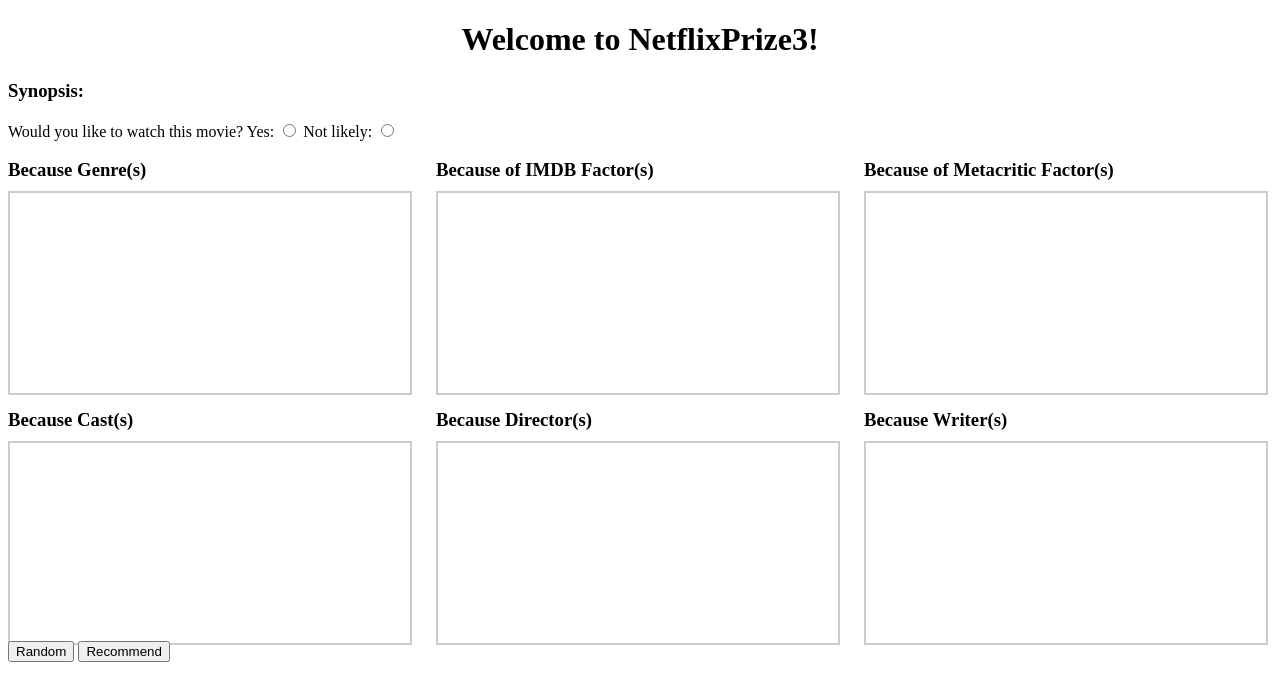
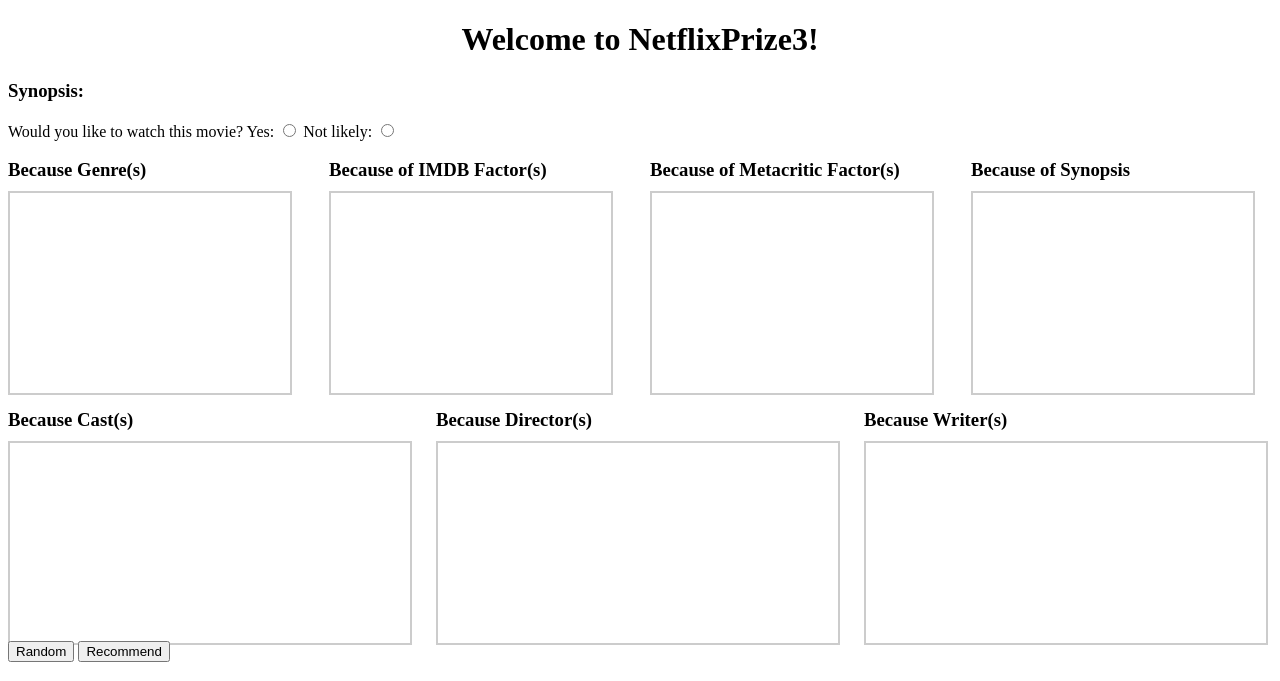
Before and after one commit to DYBCyrus/MovieRec_UserInterface, a Django app: template NetflixPrize3/templates/home.html in a window 1280 px wide. Shown: the top 681 px of the page. Run offline with Django 3.2, Linux system fonts and the light colour scheme; the template is opened without the code that fills it: most values are stand-ins (such as "Sample title", 1, 10 or a date in 2020); parts of the project's set-up code (start-up, migrations or seed data) failed here and were passed over; some libraries are stand-ins or nearby versions.

Commit message:
add synopsis block

```diff
--- a/NetflixPrize3/static/NetflixPrize3/style.css
+++ b/NetflixPrize3/static/NetflixPrize3/style.css
@@ -7,13 +7,29 @@
 
 .container {
     border:2px solid #ccc;
+    width:280px;
+    height: 200px;
+    overflow-y: scroll;
+    overflow-x: scroll;
+}
+
+.container1 {
+    border:2px solid #ccc;
     width:400px;
     height: 200px;
     overflow-y: scroll;
     overflow-x: scroll;
 }
 
-.box {
+.box_top {
+    display: grid;
+    height: 200px;
+    grid-template-columns: repeat(4, 1fr);
+    grid-template-rows: 100px;
+    column-gap: 20px;
+}
+
+.box_bottom {
     display: grid;
     height: 200px;
     grid-template-columns: repeat(3, 1fr);
@@ -21,7 +37,15 @@
     column-gap: 20px;
 }
 
-.box1 {
+.box1_top {
+    display: grid;
+    height: 50px;
+    grid-template-columns: repeat(4, 1fr);
+    grid-template-rows: 100px;
+    column-gap: 20px;
+}
+
+.box1_bottom {
     display: grid;
     height: 50px;
     grid-template-columns: repeat(3, 1fr);
--- a/NetflixPrize3/templates/home.html
+++ b/NetflixPrize3/templates/home.html
@@ -61,6 +61,10 @@
                 else if(div_id == "critics_reviews_count") {
                     fieldName = "critics_reviews_count";
                     fieldValue = {{ movieData | safe }}[fieldName];
+                }
+                else if(div_id == "synopsis") {
+                    fieldName = "synopsis";
+                    fieldValue = "It appeals to me!";
                 }
                 text = text + "<input type=\"checkBox\" name=\"" + div_id + "\" value="
                  + {{ movieData | safe }}[fieldName] + ">" + fieldName + " - "
@@ -128,28 +132,30 @@
             <label for"dislike">Not likely: </label>
             <input name="likeChoice" id="dislike" type="radio" value="dislike">
 
-            <div class="box1">
+            <div class="box1_top">
                 <h3>Because Genre(s)</h3>
                 <h3>Because of IMDB Factor(s)</h3>
                 <h3>Because of Metacritic Factor(s)</h3>
+                <h3>Because of Synopsis</h3>
             </div>
 
-            <div class="box">
+            <div class="box_top">
                 <div id="genres" class="container"></div>
                 <div id="imdb" class="container"></div>
                 <div id="meta" class="container"></div>
+                <div id="synopsis" class="container"></div>
             </div>
 
-            <div class="box1">
+            <div class="box1_bottom">
                 <h3>Because Cast(s)</h3>
                 <h3>Because Director(s)</h3>
                 <h3>Because Writer(s)</h3>
             </div>
 
-            <div class="box">
-                <div id="casts" class="container"></div>
-                <div id="directors" class="container"></div>
-                <div id="writers" class="container"></div>
+            <div class="box_bottom">
+                <div id="casts" class="container1"></div>
+                <div id="directors" class="container1"></div>
+                <div id="writers" class="container1"></div>
             </div>
             <script type="text/javascript">
                 feature_box("genres","genres");
@@ -161,6 +167,7 @@
                 feature_boolean("year","imdb");
                 feature_boolean("metascore","meta");
                 feature_boolean("critics_reviews_count","meta");
+                feature_boolean("synopsis","synopsis");
                 movie_link();
                 document.getElementById("m_name").innerHTML =
                     "Title of recommended movie: " + {{movieData|safe}}["primaryTitle"];
```
